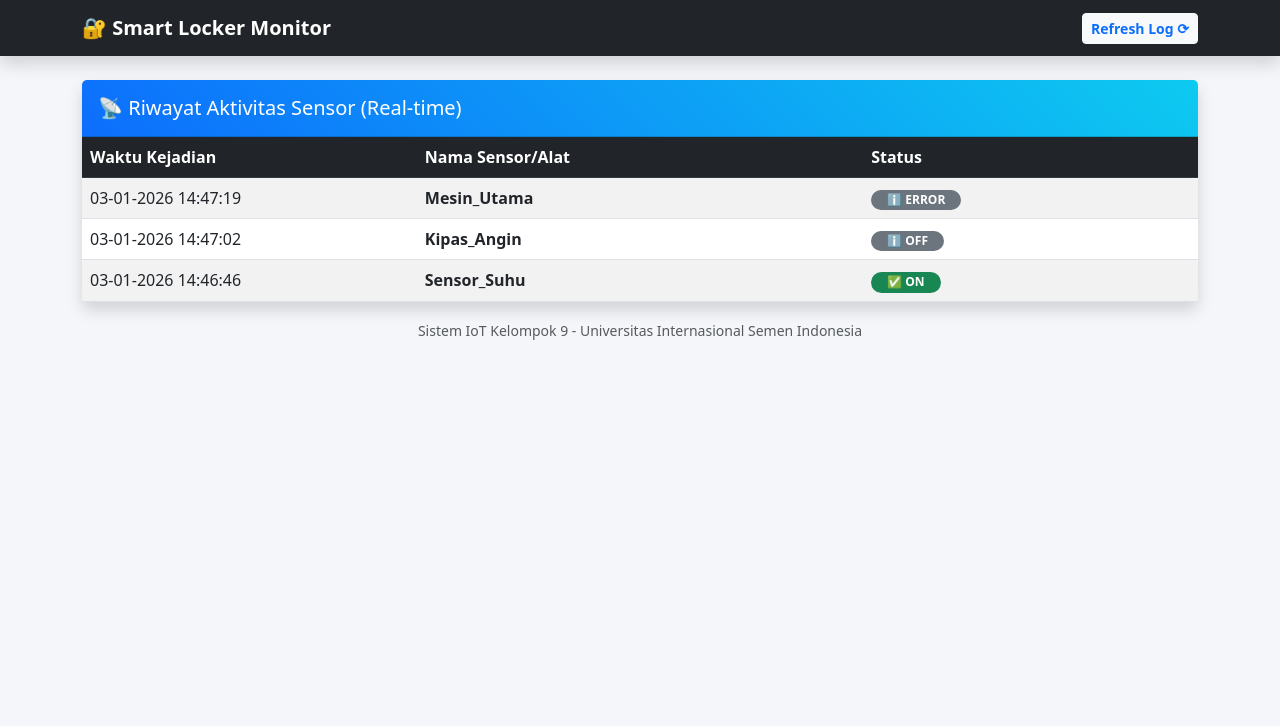
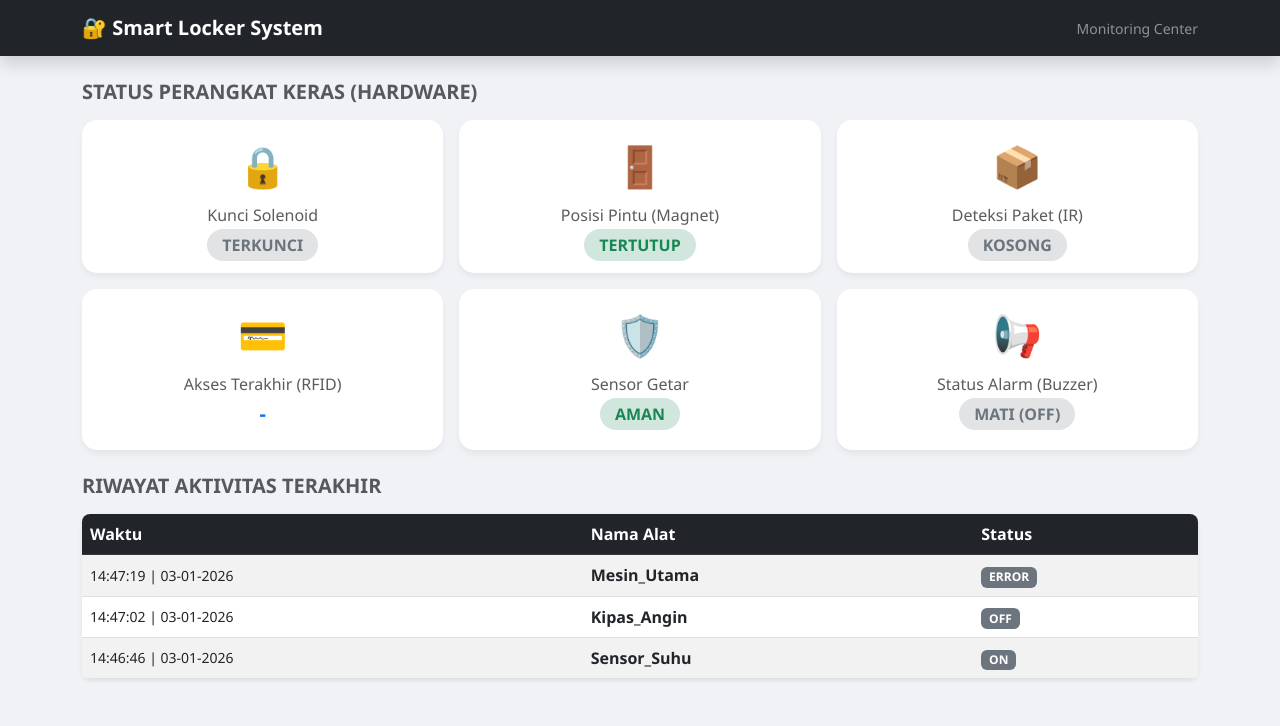
Before and after one commit to JoyySetiawan/IOT-alatgetar, a Flask app: page /dashboard in a window 1280 px wide. Shown: the top 726 px of the page. Run offline with Flask 3, Linux system fonts and the light colour scheme; data comes from the database, SQL or seed files in the repository.

Commit message:
Upgrade dashboard - Add 6 device monitoring cards with real-time status display

```diff
--- a/app.py
+++ b/app.py
@@ -10,15 +10,25 @@ app.config['SQLALCHEMY_TRACK_MODIFICATIONS'] = False
 
 db = SQLAlchemy(app)
 
-# --- MODEL DATABASE (HANYA LOG ALAT) ---
+# --- MODEL DATABASE (LOG RIWAYAT) ---
 class LogAlat(db.Model):
     id = db.Column(db.Integer, primary_key=True)
     nama_alat = db.Column(db.String(100), nullable=False)
     status = db.Column(db.String(50), nullable=False)
     waktu = db.Column(db.DateTime, default=datetime.now)
 
-# --- STATUS MEMORI (UNTUK INTEGRASI BOT / ALAT) ---
-# Menyimpan status terakhir agar alat tahu harus ngapain (Buka/Tutup)
+# --- [UPGRADE] MEMORI STATUS 6 PERANGKAT (REAL-TIME) ---
+# Menyimpan status terkini agar bisa ditampilkan di kartu Dashboard
+status_terkini = {
+    "solenoid": "LOCKED",       # Kunci Pintu (LOCKED / OPEN)
+    "magnet": "TERTUTUP",       # Sensor Pintu Fisik (TERTUTUP / TERBUKA)
+    "paket": "KOSONG",          # Sensor IR (ADA / KOSONG)
+    "keamanan": "AMAN",         # Sensor Getar (AMAN / BAHAYA)
+    "rfid": "-",                # ID Kartu Terakhir
+    "buzzer": "OFF"             # Alarm (ON / OFF)
+}
+
+# --- PERINTAH KONTROL (UNTUK ALAT) ---
 perintah_alat = {
     "solenoid": "LOCKED",
     "buzzer": "OFF"
@@ -28,53 +38,77 @@ perintah_alat = {
 
 @app.route('/')
 def home():
-    # Langsung masuk ke dashboard log
     return redirect(url_for('dashboard'))
 
 @app.route('/dashboard')
 def dashboard():
-    # Ambil data log, urutkan dari yang terbaru
-    data_log_alat = LogAlat.query.order_by(LogAlat.waktu.desc()).all()
+    # Ambil 20 log terakhir saja biar loading cepat
+    data_log_alat = LogAlat.query.order_by(LogAlat.waktu.desc()).limit(20).all()
+    # Kirim Log DAN Status Terkini ke HTML
+    return render_template('dashboard.html', logs=data_log_alat, status=status_terkini)
 
-    # Tampilkan halaman monitoring
-    return render_template('dashboard.html', logs=data_log_alat)
-
-# --- API UTAMA (KOMUNIKASI DENGAN ALAT) ---
-# Raspberry Pi Pico W menembak link ini
+# --- API UTAMA (UPDATE DARI ALAT) ---
 @app.route('/update_iot', methods=['GET'])
 def update_iot():
-    # 1. TERIMA DATA (Simpan ke Log)
-    nama = request.args.get('nama')
-    stat = request.args.get('status')
+    nama = request.args.get('nama')   # Contoh: solenoid, magnet, ir, rfid, getar
+    stat = request.args.get('status') # Contoh: OPEN, TERBUKA, ADA, 12345, BAHAYA
 
     if nama and stat:
+        # 1. Simpan Log (Sejarah)
         log_baru = LogAlat(nama_alat=nama, status=stat)
         db.session.add(log_baru)
         db.session.commit()
 
-        # 2. KIRIM BALASAN STATUS (JSON)
-        # Alat membaca balasan ini untuk mengontrol Solenoid/Buzzer
+        # 2. Update Status Visual (Real-time) sesuai nama alat
+        nama_kecil = nama.lower()
+
+        if 'solenoid' in nama_kecil:       # Update Status Kunci
+            status_terkini['solenoid'] = stat
+            perintah_alat['solenoid'] = 'LOCKED' if stat == 'LOCKED' else 'OPEN'
+
+        elif 'magnet' in nama_kecil:       # Update Status Pintu Fisik
+            status_terkini['magnet'] = stat
+
+        elif 'ir' in nama_kecil or 'paket' in nama_kecil: # Update Paket
+            status_terkini['paket'] = stat
+
+        elif 'rfid' in nama_kecil:         # Update Siapa yang akses terakhir
+            status_terkini['rfid'] = stat
+
+        elif 'getar' in nama_kecil:        # Update Keamanan
+            status_terkini['keamanan'] = stat
+            # Logika Otomatis: Ada Getaran -> Nyalakan Buzzer
+            if 'BAHAYA' in stat or 'ALERT' in stat:
+                perintah_alat['buzzer'] = 'ON'
+                status_terkini['buzzer'] = 'ON'
+            else:
+                perintah_alat['buzzer'] = 'OFF'
+                status_terkini['buzzer'] = 'OFF'
+
+        elif 'buzzer' in nama_kecil:       # Update Status Buzzer
+             status_terkini['buzzer'] = stat
+             perintah_alat['buzzer'] = stat
+
         return jsonify(perintah_alat)
 
     else:
         return jsonify(perintah_alat)
 
-# --- API KHUSUS TELEGRAM BOT (OPSIONAL) ---
-# Link ini bisa dipakai Bot Telegram Bagas untuk mengubah status
+# --- API TELEGRAM (OPSIONAL) ---
 @app.route('/api_telegram', methods=['GET'])
 def api_telegram():
-    alat = request.args.get('alat') # solenoid / buzzer
-    aksi = request.args.get('aksi') # OPEN / LOCKED / ON / OFF
+    alat = request.args.get('alat')
+    aksi = request.args.get('aksi')
 
     if alat in perintah_alat and aksi:
         perintah_alat[alat] = aksi
-        return f"Berhasil: {alat} diubah jadi {aksi}"
+        # Update visual dashboard juga
+        if alat in status_terkini:
+            status_terkini[alat] = aksi
+        return f"Berhasil: {alat} -> {aksi}"
     return "Gagal."
 
-# --- JALANKAN SERVER ---
 if __name__ == '__main__':
     with app.app_context():
-        db.create_all() # Buat tabel log otomatis
-
-    # Host 0.0.0.0 agar bisa diakses dari jaringan Wi-Fi
+        db.create_all()
     app.run(host='0.0.0.0', port=5000, debug=True)
--- a/templates/dashboard.html
+++ b/templates/dashboard.html
@@ -3,68 +3,163 @@
 <head>
     <meta charset="UTF-8">
     <title>Monitoring Smart Locker</title>
+    <meta http-equiv="refresh" content="3">
     <link href="https://cdn.jsdelivr.net/npm/bootstrap@5.3.0/dist/css/bootstrap.min.css" rel="stylesheet">
     <style>
-        body { background-color: #f4f6f9; }
-        .card-header { background: linear-gradient(45deg, #0d6efd, #0dcaf0); color: white; }
+        body { background-color: #f0f2f5; font-family: 'Segoe UI', Tahoma, Geneva, Verdana, sans-serif; }
+        .card-stat { border: none; border-radius: 15px; transition: all 0.3s; box-shadow: 0 4px 6px rgba(0,0,0,0.05); }
+        .card-stat:hover { transform: translateY(-5px); box-shadow: 0 8px 15px rgba(0,0,0,0.1); }
+        .icon-stat { font-size: 2.5rem; margin-bottom: 10px; }
+
+        /* Warna Status Custom */
+        .status-aman { color: #198754; background-color: #d1e7dd; padding: 5px 15px; border-radius: 20px; font-weight: bold; }
+        .status-bahaya { color: #dc3545; background-color: #f8d7da; padding: 5px 15px; border-radius: 20px; font-weight: bold; animation: blink 1s infinite; }
+        .status-netral { color: #6c757d; background-color: #e2e3e5; padding: 5px 15px; border-radius: 20px; font-weight: bold; }
+
+        @keyframes blink { 50% { opacity: 0.5; } }
     </style>
 </head>
 <body>
 
-    <nav class="navbar navbar-dark bg-dark mb-4 shadow">
+    <nav class="navbar navbar-dark bg-dark mb-4 shadow sticky-top">
         <div class="container">
-            <span class="navbar-brand fw-bold">🔐 Smart Locker Monitor</span>
-            <a href="/" class="btn btn-sm btn-light fw-bold text-primary">Refresh Log ⟳</a>
+            <span class="navbar-brand fw-bold">🔐 Smart Locker System</span>
+            <span class="text-white-50 small">Monitoring Center</span>
         </div>
     </nav>
 
-    <div class="container">
-        <div class="card shadow border-0 rounded-3">
-            <div class="card-header py-3">
-                <h5 class="mb-0">📡 Riwayat Aktivitas Sensor (Real-time)</h5>
+    <div class="container pb-5">
+
+        <h5 class="text-muted mb-3 fw-bold">STATUS PERANGKAT KERAS (HARDWARE)</h5>
+
+        <div class="row g-3 mb-4">
+
+            <div class="col-md-4 col-sm-6">
+                <div class="card card-stat h-100">
+                    <div class="card-body text-center">
+                        <div class="icon-stat">🔒</div>
+                        <h6 class="text-muted">Kunci Solenoid</h6>
+                        <div class="mt-2">
+                            {% if status.solenoid == 'OPEN' %}
+                                <span class="status-aman">TERBUKA</span>
+                            {% else %}
+                                <span class="status-netral">TERKUNCI</span>
+                            {% endif %}
                         </div>
-            <div class="card-body p-0">
+                    </div>
+                </div>
+            </div>
+
+            <div class="col-md-4 col-sm-6">
+                <div class="card card-stat h-100">
+                    <div class="card-body text-center">
+                        <div class="icon-stat">🚪</div>
+                        <h6 class="text-muted">Posisi Pintu (Magnet)</h6>
+                        <div class="mt-2">
+                            {% if status.magnet == 'TERBUKA' %}
+                                <span class="status-bahaya">TERBUKA</span>
+                            {% else %}
+                                <span class="status-aman">TERTUTUP</span>
+                            {% endif %}
+                        </div>
+                    </div>
+                </div>
+            </div>
+
+            <div class="col-md-4 col-sm-6">
+                <div class="card card-stat h-100">
+                    <div class="card-body text-center">
+                        <div class="icon-stat">📦</div>
+                        <h6 class="text-muted">Deteksi Paket (IR)</h6>
+                        <div class="mt-2">
+                            {% if status.paket == 'ADA' or status.paket == 'ADA_PAKET' %}
+                                <span class="status-aman">ADA PAKET</span>
+                            {% else %}
+                                <span class="status-netral">KOSONG</span>
+                            {% endif %}
+                        </div>
+                    </div>
+                </div>
+            </div>
+
+            <div class="col-md-4 col-sm-6">
+                <div class="card card-stat h-100">
+                    <div class="card-body text-center">
+                        <div class="icon-stat">💳</div>
+                        <h6 class="text-muted">Akses Terakhir (RFID)</h6>
+                        <h5 class="mt-2 fw-bold text-primary">{{ status.rfid }}</h5>
+                    </div>
+                </div>
+            </div>
+
+            <div class="col-md-4 col-sm-6">
+                <div class="card card-stat h-100">
+                    <div class="card-body text-center">
+                        <div class="icon-stat">🛡️</div>
+                        <h6 class="text-muted">Sensor Getar</h6>
+                        <div class="mt-2">
+                            {% if status.keamanan == 'BAHAYA' %}
+                                <span class="status-bahaya">ADA GANGGUAN!</span>
+                            {% else %}
+                                <span class="status-aman">AMAN</span>
+                            {% endif %}
+                        </div>
+                    </div>
+                </div>
+            </div>
+
+            <div class="col-md-4 col-sm-6">
+                <div class="card card-stat h-100">
+                    <div class="card-body text-center">
+                        <div class="icon-stat">📢</div>
+                        <h6 class="text-muted">Status Alarm (Buzzer)</h6>
+                        <div class="mt-2">
+                            {% if status.buzzer == 'ON' %}
+                                <span class="status-bahaya">MENYALA</span>
+                            {% else %}
+                                <span class="status-netral">MATI (OFF)</span>
+                            {% endif %}
+                        </div>
+                    </div>
+                </div>
+            </div>
+
+        </div>
+
+        <h5 class="text-muted mb-3 fw-bold">RIWAYAT AKTIVITAS TERAKHIR</h5>
+        <div class="card shadow-sm border-0 rounded-3 overflow-hidden">
             <div class="table-responsive">
                 <table class="table table-striped table-hover mb-0 align-middle">
                     <thead class="table-dark">
                         <tr>
-                                <th style="width: 30%;">Waktu Kejadian</th>
-                                <th style="width: 40%;">Nama Sensor/Alat</th>
-                                <th style="width: 30%;">Status</th>
+                            <th>Waktu</th>
+                            <th>Nama Alat</th>
+                            <th>Status</th>
                         </tr>
                     </thead>
                     <tbody>
                         {% for log in logs %}
                         <tr>
-                                <td>{{ log.waktu.strftime('%d-%m-%Y %H:%M:%S') }}</td>
+                            <td class="small">{{ log.waktu.strftime('%H:%M:%S | %d-%m-%Y') }}</td>
                             <td class="fw-bold">{{ log.nama_alat }}</td>
                             <td>
-                                    {% if 'BAHAYA' in log.status or 'ALERT' in log.status or 'PAKSA' in log.status %}
-                                        <span class="badge bg-danger rounded-pill px-3">⚠️ {{ log.status }}</span>
-                                    {% elif log.status == 'ON' or log.status == 'OPEN' or log.status == 'TERBUKA' %}
-                                        <span class="badge bg-success rounded-pill px-3">✅ {{ log.status }}</span>
+                                {% if 'BAHAYA' in log.status or 'TERBUKA' in log.status %}
+                                    <span class="badge bg-danger">{{ log.status }}</span>
+                                {% elif 'OPEN' in log.status or 'ADA' in log.status %}
+                                    <span class="badge bg-success">{{ log.status }}</span>
                                 {% else %}
-                                        <span class="badge bg-secondary rounded-pill px-3">ℹ️ {{ log.status }}</span>
+                                    <span class="badge bg-secondary">{{ log.status }}</span>
                                 {% endif %}
                             </td>
                         </tr>
                         {% else %}
-                            <tr>
-                                <td colspan="3" class="text-center text-muted py-5">
-                                    <h4 class="fw-light">Belum ada data masuk...</h4>
-                                    <p class="small">Silakan aktifkan alat IoT Anda.</p>
-                                </td>
-                            </tr>
+                        <tr><td colspan="3" class="text-center py-4">Belum ada data.</td></tr>
                         {% endfor %}
                     </tbody>
                 </table>
             </div>
         </div>
-        </div>
 
-        <div class="text-center mt-3 text-muted">
-            <small>Sistem IoT Kelompok 9 - Universitas Internasional Semen Indonesia</small>
-        </div>
     </div>
 
 </body>
```
Lines whose indentation alone changed are shown as unchanged.
